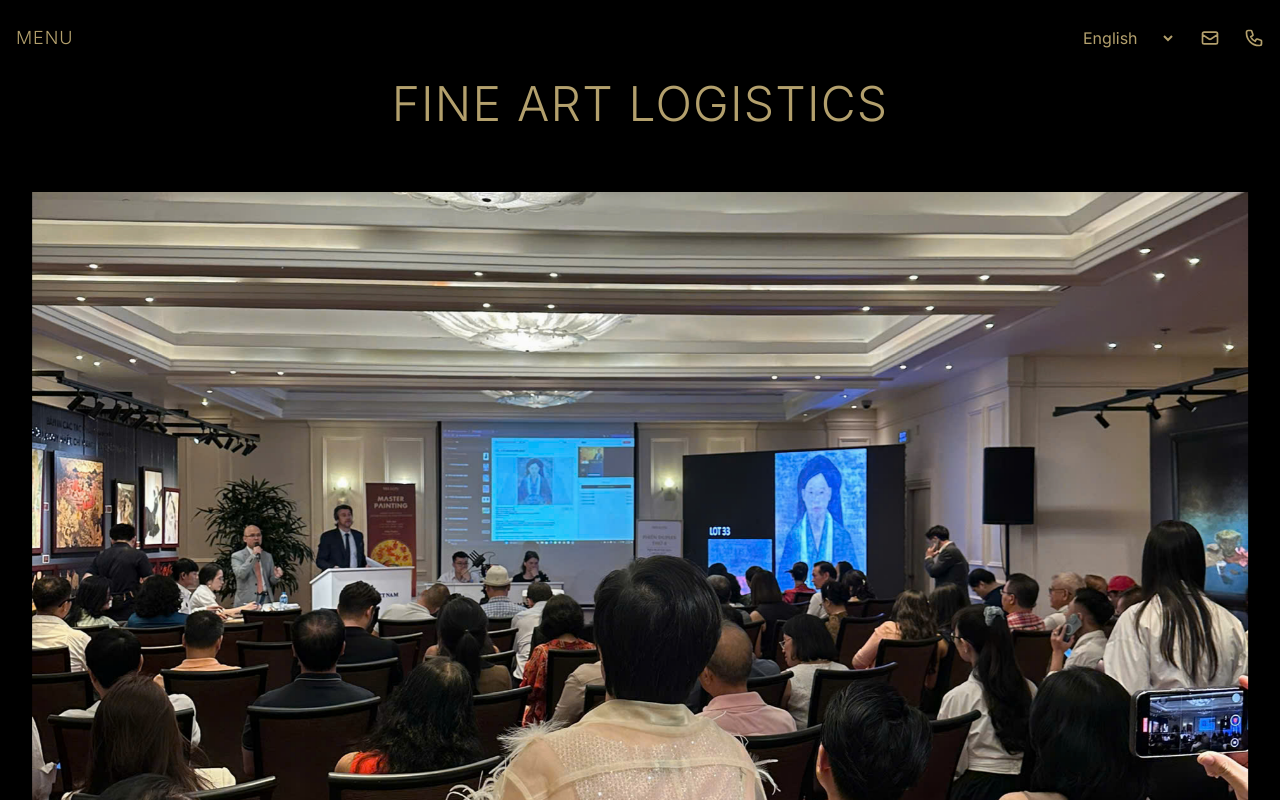
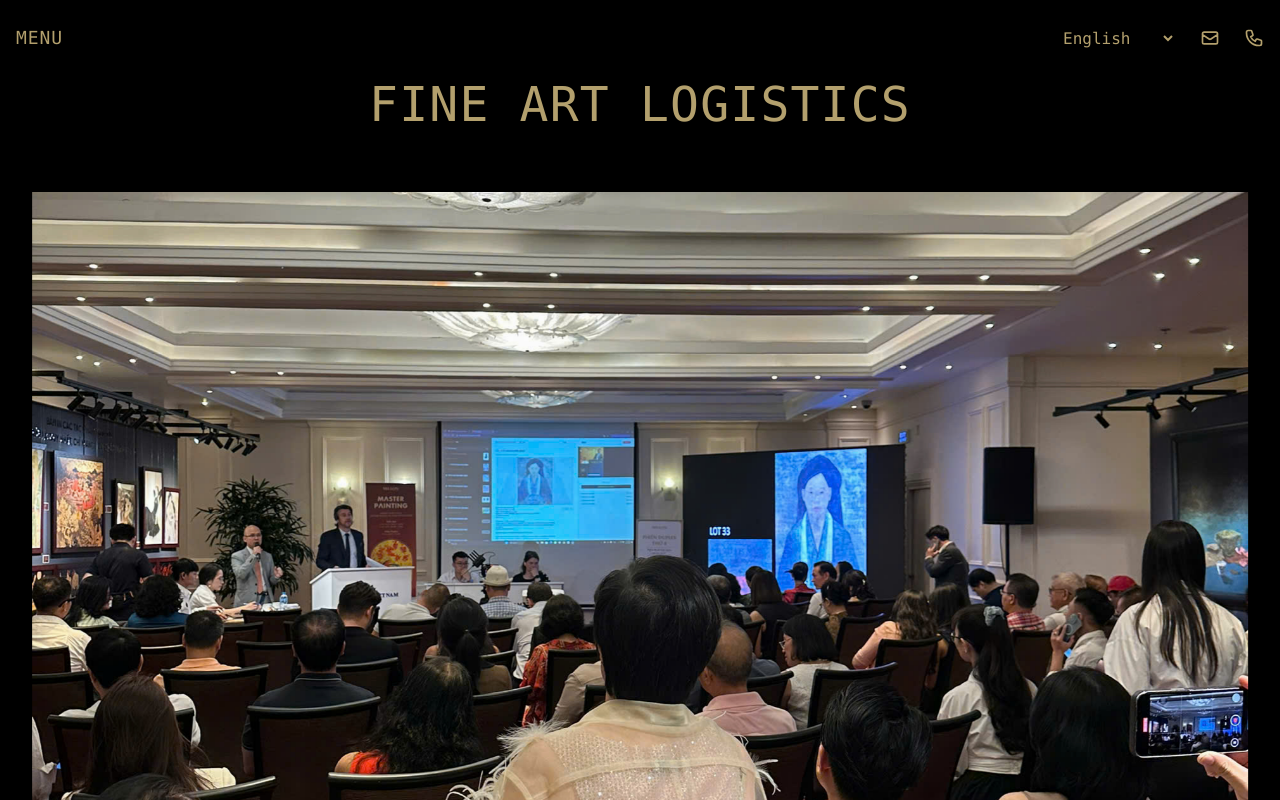
Before and after one commit to Vu-Pham3001/Landing-page-Artcare, a React (Create React App) app: page /about in a window 1280 px wide. Shown: the top 800 px of the page. Built offline with nearby package versions, Linux system fonts and the light colour scheme.

Commit message:
add font size monospace

```diff
--- a/src/index.css
+++ b/src/index.css
@@ -40,9 +40,8 @@ body {
 /* Your custom CSS here */
 body {
   margin: 0;
-  font-family: -apple-system, BlinkMacSystemFont, 'Segoe UI', 'Roboto', 'Oxygen',
-    'Ubuntu', 'Cantarell', 'Fira Sans', 'Droid Sans', 'Helvetica Neue',
-    sans-serif;
+  font-family: source-code-pro, Menlo, Monaco, Consolas, 'Courier New',
+    monospace;
   -webkit-font-smoothing: antialiased;
   -moz-osx-font-smoothing: grayscale;
 }
--- a/src/pages/About.tsx
+++ b/src/pages/About.tsx
@@ -13,7 +13,7 @@ const About = () => {
   const { t } = useTranslation();
 
   return (
-    <div className="min-h-screen bg-black font-sans overflow-hidden">
+    <div className="min-h-screen bg-black  overflow-hidden">
       <Navigation />
       <Banner />
       <FineArt isAbout={true}/>
--- a/src/pages/Contact.tsx
+++ b/src/pages/Contact.tsx
@@ -11,7 +11,7 @@ const Contact = () => {
   const { t } = useTranslation();
 
   return (
-    <div className="min-h-screen bg-black font-sans overflow-x-hidden">
+    <div className="min-h-screen bg-black  overflow-x-hidden">
       <Navigation />
       <Banner isContact={true}/>
       <EnquiryForm isContact={true} />
--- a/src/pages/Home.tsx
+++ b/src/pages/Home.tsx
@@ -11,7 +11,7 @@ import AnimateOnScroll from '../components/AnimateOnScroll';
 
 const Home = () => {
   return (
-    <div className="min-h-screen bg-black font-sans overflow-hidden">
+    <div className="min-h-screen bg-black  overflow-hidden">
       <Navigation />
       <Banner />
 
--- a/src/pages/News.tsx
+++ b/src/pages/News.tsx
@@ -10,7 +10,7 @@ const News = () => {
   const { t } = useTranslation();
 
   return (
-    <div className="min-h-screen bg-black font-sans overflow-hidden">
+    <div className="min-h-screen bg-black  overflow-hidden">
       <Navigation />
       <New />
       <SocialMedia />
```
